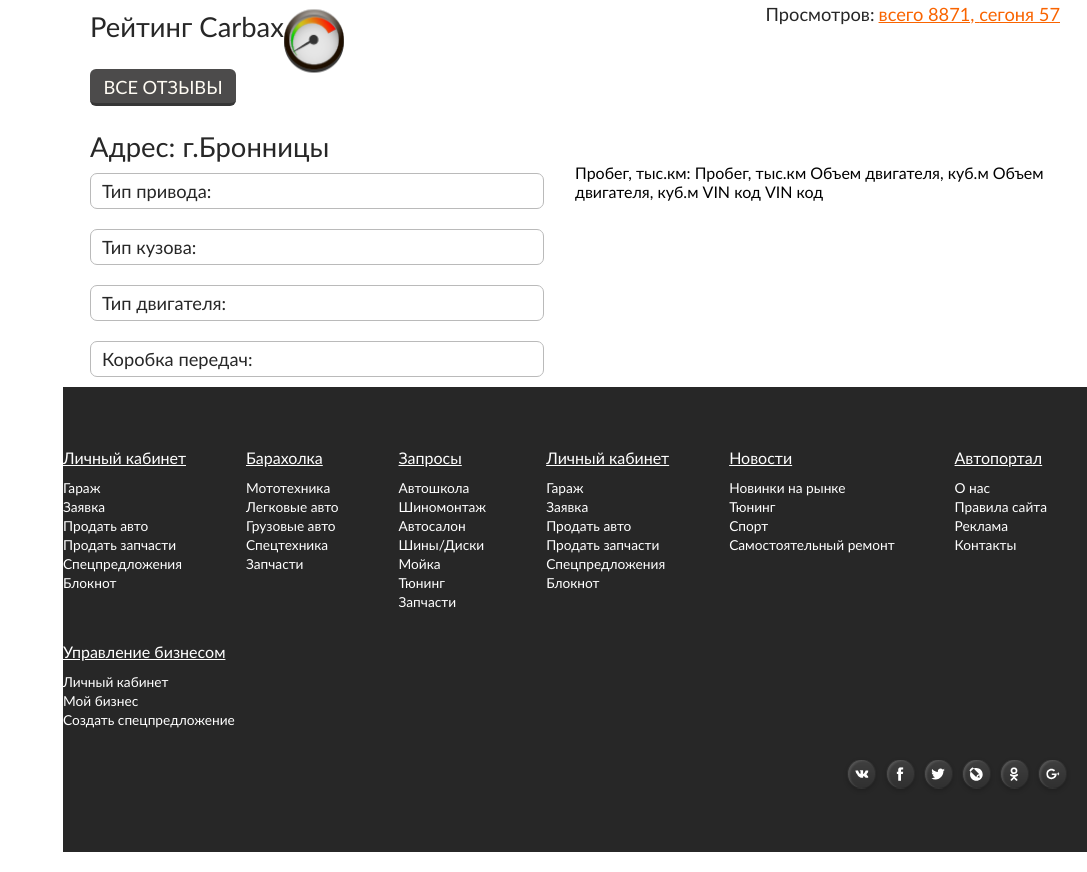
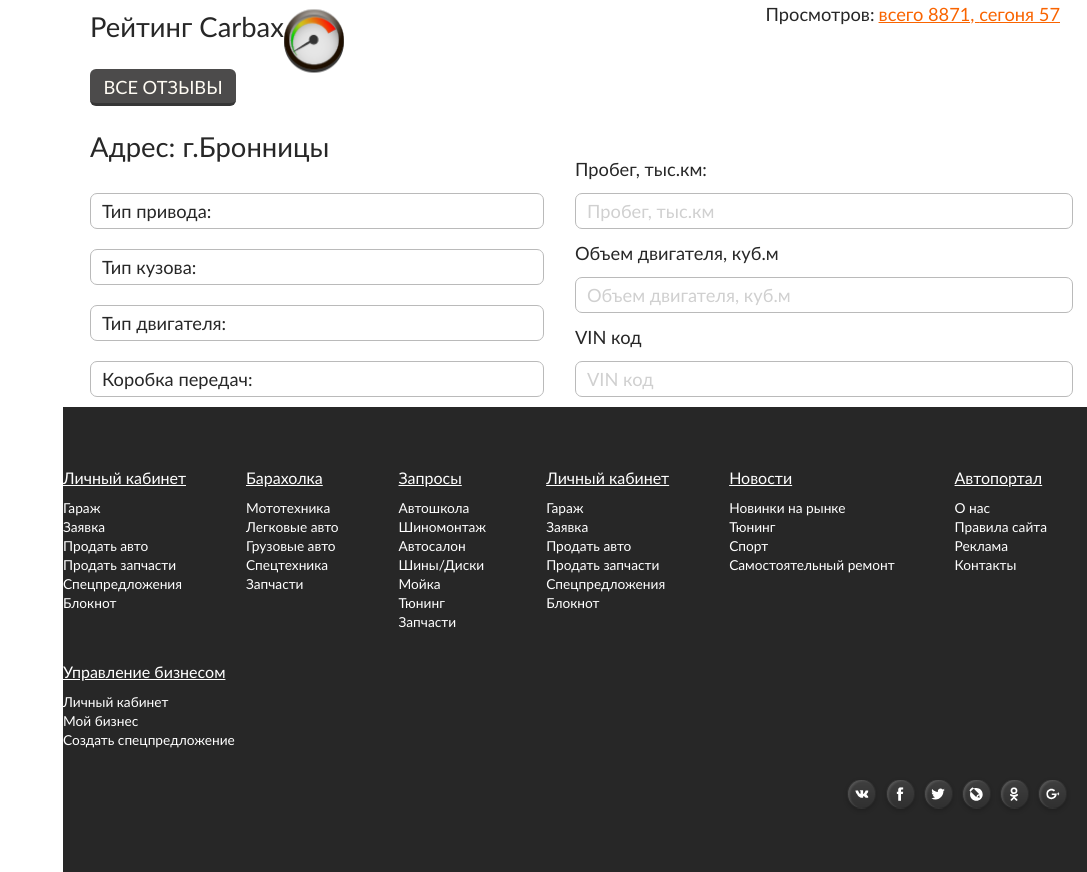
Before and after one commit to Kirbaba/carbax, a website: page market.html in a window 1280 px wide. Shown: the part 935-1807 px from the top of the page, without its empty margins (193-1280 px from the left). Drawn offline with nearby package versions, Linux system fonts and the light colour scheme; a web font is replaced by a local one.

Commit message:
market-address section start

```diff
--- a/app/sass/content/_market.scss
+++ b/app/sass/content/_market.scss
@@ -291,6 +291,7 @@
     color: #272727;
     font-family: $calibri;
     font-size: 24px;
+    margin-bottom: 20px;
   }
   &__unit{
     display: block;
@@ -319,5 +320,37 @@
     position: relative;
     width: 50%;
     float: left;
+    margin-top: -38px;
+    &--name{
+      display: block;
+      position: relative;
+      width: 100%;
+      float: left;
+      color: #272727;
+      font-family: $calibri;
+      font-size: 16px;
+      margin: 13px 0;
+    }
+    &--field{
+      display: block;
+      position: relative;
+      width: 100%;
+      height: 34px;
+      float: left;
+      background-color: white;
+      color: #d0d0d0;
+      font-family: $calibri;
+      font-size: 16px;
+      line-height: 30px;
+      padding-left: 11px;
+      border: 1px solid #bababa;
+      border-radius: 7px;
+    }
   }
 }
+.market-address{
+  display: block;
+  position: relative;
+  width: 100%;
+  float: left;
+}
--- a/market.html
+++ b/market.html
@@ -323,17 +323,25 @@
                 </div>
 
                 <div class="market-extra__mileage">
-                    <span>Пробег, тыс.км:</span>
-                    <span>Пробег, тыс.км</span>
-                    <span>Объем двигателя, куб.м</span>
-                    <span>Объем двигателя, куб.м</span>
-                    <span>VIN код</span>
-                    <span>VIN код</span>
+                    <span class="market-extra__mileage--name">Пробег, тыс.км:</span>
+                    <span class="market-extra__mileage--field">Пробег, тыс.км</span>
+                    <span class="market-extra__mileage--name">Объем двигателя, куб.м</span>
+                    <span class="market-extra__mileage--field">Объем двигателя, куб.м</span>
+                    <span class="market-extra__mileage--name">VIN код</span>
+                    <span class="market-extra__mileage--field">VIN код</span>
                 </div>
 
             </div>
         </section>
         <!--close .market-extra-->
+
+        <!--close .market-address-->
+        <section class="market-address">
+                <div class="container">
+
+                </div>
+        </section>
+        <!--close .market-address-->
 
         <!-- close .content-wrapper -->
 <!-- start footer.html-->
@@ -456,6 +464,7 @@
 <!-- start html_close.html-->
 </body>
 <script src='https://code.jquery.com/jquery-2.2.2.min.js' type="text/javascript"></script>
+<script src="https://api-maps.yandex.ru/2.0-stable/?load=package.standard&lang=ru-RU" type="text/javascript"> </script>
 <script src="../../js/bootstrap.min.js" type="text/javascript"></script>
 <script src="../../js/fotorama.js" type="text/javascript"></script>
 <script src="js/jquery.flexslider-min.js" type="text/javascript"></script>
```
Also changed, not shown: app/html/html_close.html (+1 -0 lines), app/html/market.html (+14 -6 lines), html_close.html (+1 -0 lines), index.html (+1 -0 lines), css/style.min.css, 1 other file.
